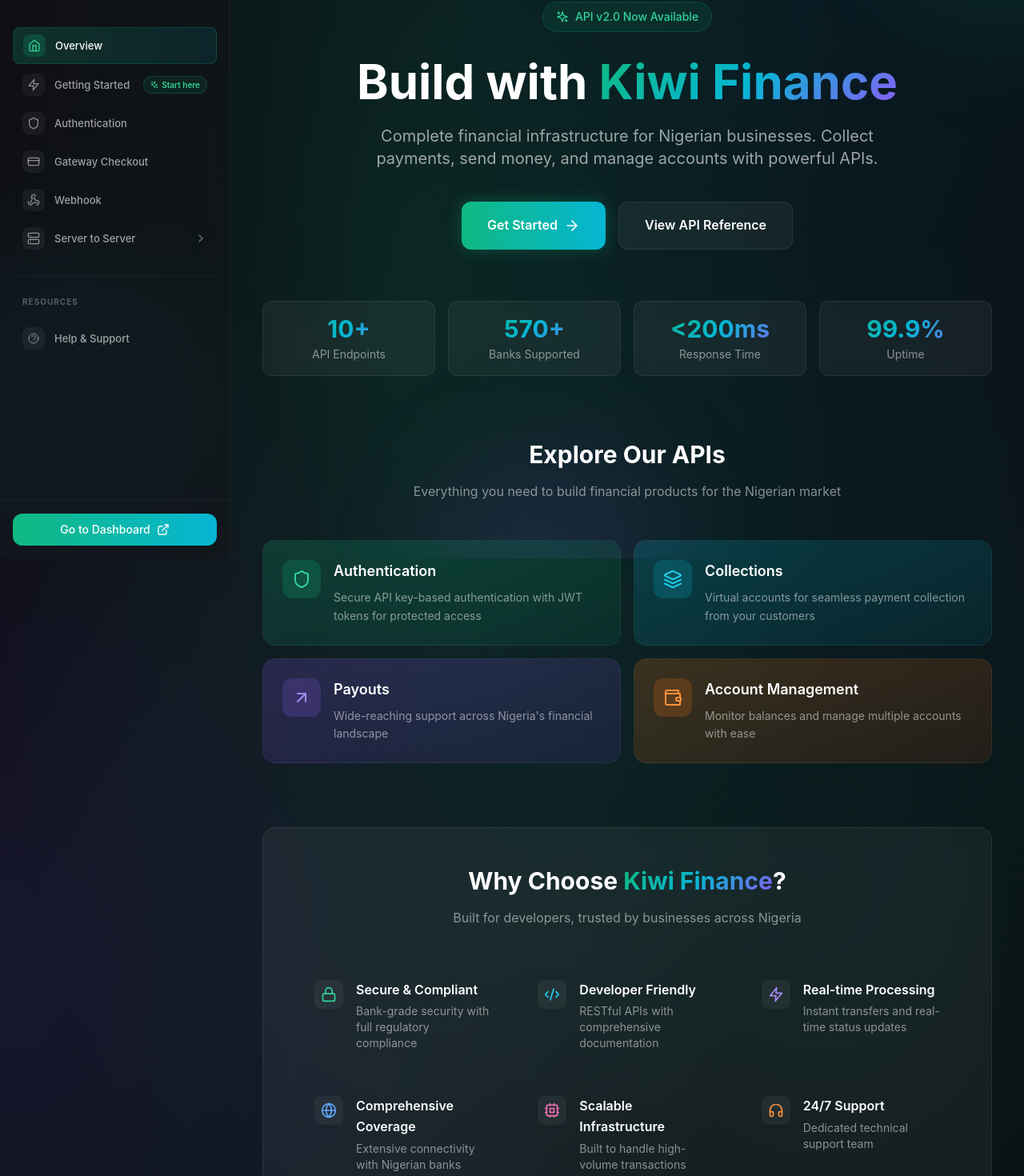
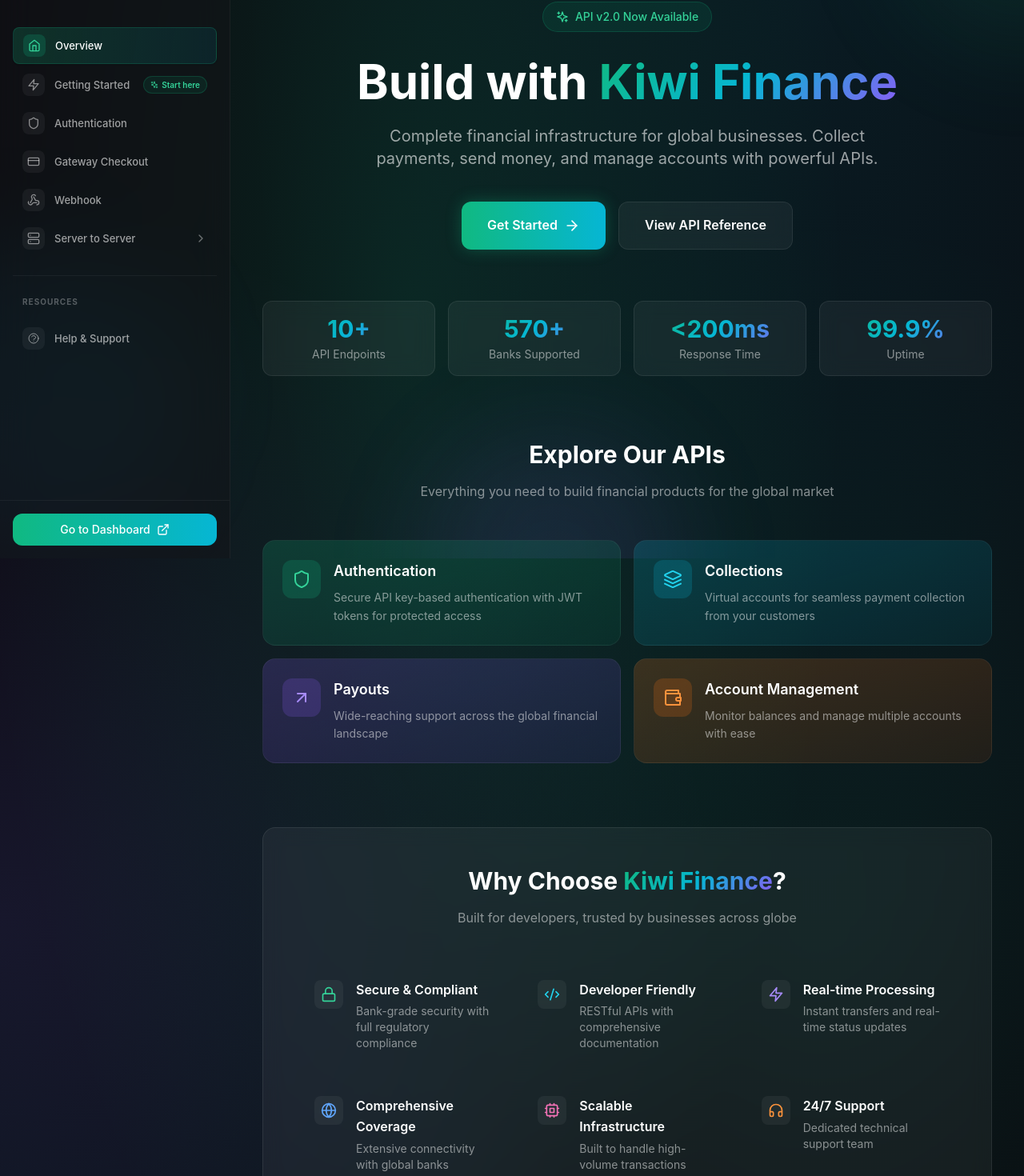
Before and after one commit to westpay210-svg/docs, a React (Create React App) app: page / in a window 1280 px wide. Shown: the part 102-1572 px from the top of the page at 80% size. Built offline with nearby package versions, Linux system fonts and the light colour scheme; the HTML template or start-up script is replaced by a standard one.

Commit message:
update fixes

```diff
--- a/src/components/layout/DocLayout.tsx
+++ b/src/components/layout/DocLayout.tsx
@@ -164,7 +164,7 @@
           {/* Sidebar footer */}
           <div className="p-4 border-t border-white/5">
             <a
-              href="https://merchant.akupay.africa/"
+              href="https://kiwifinance.tech/"
               target="_blank"
               rel="noopener noreferrer"
               className="flex items-center justify-center gap-2 w-full px-4 py-2.5 rounded-xl bg-gradient-to-r from-kiwi-500 to-accent-500 text-white font-medium text-sm hover:shadow-glow transition-all duration-300"
--- a/src/components/payouts/Payouts.tsx
+++ b/src/components/payouts/Payouts.tsx
@@ -158,7 +158,7 @@
             <div>
               <h1 className="text-2xl font-bold text-gray-900">Payouts</h1>
               <p className="mt-1 text-sm text-gray-500">
-                Send money to bank accounts across Nigeria
+                Send money to bank accounts across the globe
               </p>
             </div>
             <Send className="h-8 w-8 text-nectar-primary" />
--- a/src/components/sidebar/Sidebar.tsx
+++ b/src/components/sidebar/Sidebar.tsx
@@ -251,7 +251,7 @@
         </div>
         <div className="space-y-1">
           <a
-            href="https://merchant.akupay.africa/support"
+            href="https://kiwifinance.tech/contact-sales"
             target="_blank"
             rel="noopener noreferrer"
             className="flex items-center gap-3 px-3 py-2 text-[13px] font-medium text-white/60 hover:text-white hover:bg-white/5 rounded-lg transition-all duration-200"
--- a/src/pages/ChargeCard3DS.tsx
+++ b/src/pages/ChargeCard3DS.tsx
@@ -92,7 +92,7 @@
     "data": {
         "status": 200,
         "authorizationType": "3DS",
-        "acsUrl": "https://test-gateway.akupay.africa/acs/CaW8K1xydcE5v24f_xEt",
+        "acsUrl": "https://test-gateway.kiwifinance.tech/acs/CaW8K1xydcE5v24f_xEt",
         "reference": "CaW8K1xydcE5v24f_xEt",
         "paymentRequestor": "Merchant Limited",
         "version": "3DS2"
--- a/src/pages/GatewayWebhook.tsx
+++ b/src/pages/GatewayWebhook.tsx
@@ -5,16 +5,16 @@
 
 export const GatewayWebhook: React.FC = () => {
   const webhookRequestParams = [
-    { name: 'transactionReference', type: 'string', required: true, description: 'Unique reference for the transaction generated by AkuPay.' },
+    { name: 'transactionReference', type: 'string', required: true, description: 'Unique reference for the transaction generated by KiwiFinance.' },
     { name: 'merchantRef', type: 'string', required: true, description: 'Merchant\'s unique transaction reference.' },
     { name: 'grossAmount', type: 'decimal', required: true, description: 'Total transaction amount including fees.' },
     { name: 'requestedAmount', type: 'decimal', required: true, description: 'Original amount requested by the merchant.' },
-    { name: 'transactionFee', type: 'decimal', required: true, description: 'Fee charged by AkuPay for processing the transaction.' },
+    { name: 'transactionFee', type: 'decimal', required: true, description: 'Fee charged by KiwiFinance for processing the transaction.' },
     { name: 'settlementAmount', type: 'decimal', required: true, description: 'Amount to be settled to the merchant after fees.' },
     { name: 'customerId', type: 'string', required: true, description: 'Unique customer identifier.' },
     { name: 'transactionDate', type: 'string', required: true, description: 'Date and time the transaction was completed (ISO 8601).' },
     { name: 'currencyCode', type: 'string', required: true, description: 'Currency of the transaction (e.g., NGN, USD).' },
-    { name: 'callbackUrl', type: 'string', required: false, description: 'Merchant\'s callback URL where AkuPay sends transaction updates.' },
+    { name: 'callbackUrl', type: 'string', required: false, description: 'Merchant\'s callback URL where KiwiFinance sends transaction updates.' },
     { name: 'status', type: 'integer', required: true, description: 'Transaction status code (see Status Codes section).' },
     { name: 'paymentRequestor', type: 'string', required: true, description: 'Source of payment request (e.g., WEB, MOBILE).' },
     { name: 'errorCode', type: 'string', required: false, description: 'Error code if the transaction failed.' },
--- a/src/pages/GettingStarted.tsx
+++ b/src/pages/GettingStarted.tsx
@@ -82,7 +82,7 @@
       title: 'Get API Credentials',
       description: 'Sign up for a Kiwi Finance account and obtain your API key and client ID from the dashboard.',
       action: 'Get API Keys',
-      href: 'https://merchant.akupay.africa/',
+      href: 'https://kiwifinance.tech/',
       color: 'kiwi'
     },
     {
--- a/src/pages/Overview.tsx
+++ b/src/pages/Overview.tsx
@@ -38,7 +38,7 @@
     {
       icon: ArrowUpRight,
       title: 'Payouts',
-      description: "Wide-reaching support across Nigeria's financial landscape",
+      description: "Wide-reaching support across the global financial landscape",
       href: '/payouts',
       gradient: 'from-highlight-500/20 to-highlight-600/10',
       iconBg: 'bg-highlight-500/20',
@@ -77,7 +77,7 @@
     {
       icon: Globe,
       title: 'Comprehensive Coverage',
-      description: 'Extensive connectivity with Nigerian banks',
+      description: 'Extensive connectivity with global banks',
       color: 'text-blue-400'
     },
     {
@@ -111,7 +111,7 @@
         </h1>
 
         <p className="text-lg sm:text-xl text-white/60 mb-10 max-w-2xl mx-auto leading-relaxed">
-          Complete financial infrastructure for Nigerian businesses.
+          Complete financial infrastructure for global businesses.
           Collect payments, send money, and manage accounts with powerful APIs.
         </p>
 
@@ -153,7 +153,7 @@
         <div className="text-center mb-12">
           <h2 className="text-2xl sm:text-3xl font-bold text-white mb-4">Explore Our APIs</h2>
           <p className="text-white/50 max-w-xl mx-auto">
-            Everything you need to build financial products for the Nigerian market
+            Everything you need to build financial products for the global market
           </p>
         </div>
 
@@ -191,7 +191,7 @@
               Why Choose <span className="gradient-text">Kiwi Finance</span>?
             </h2>
             <p className="text-white/50 max-w-xl mx-auto">
-              Built for developers, trusted by businesses across Nigeria
+              Built for developers, trusted by businesses across globe
             </p>
           </div>
 
@@ -261,7 +261,7 @@
               <ArrowRight className="ml-2 h-5 w-5" />
             </Link>
             <a
-              href="https://merchant.akupay.africa"
+              href="https://kiwifinance.tech"
               target="_blank"
               rel="noopener noreferrer"
               className="inline-flex items-center justify-center px-8 py-4 bg-white/10 text-white font-semibold rounded-xl border border-white/20 hover:bg-white/20 transition-all duration-200"
```
Also changed, not shown: 1 other file (tests, documents, lock files or other folders).
